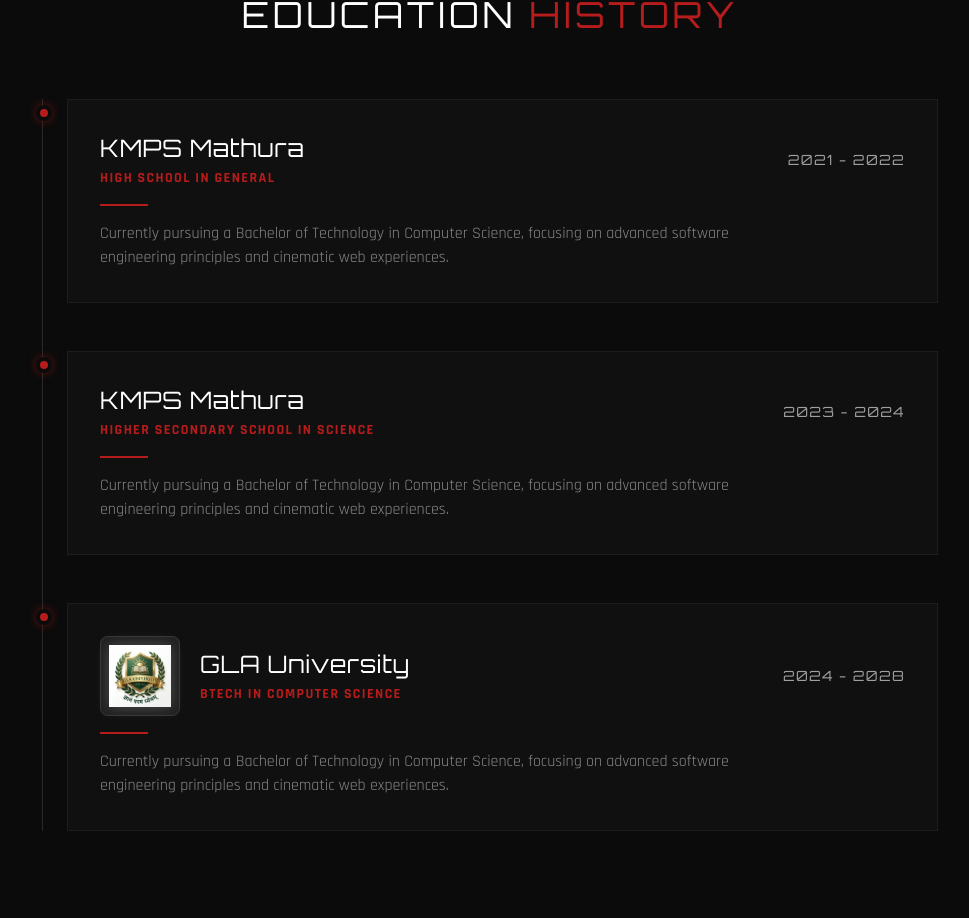
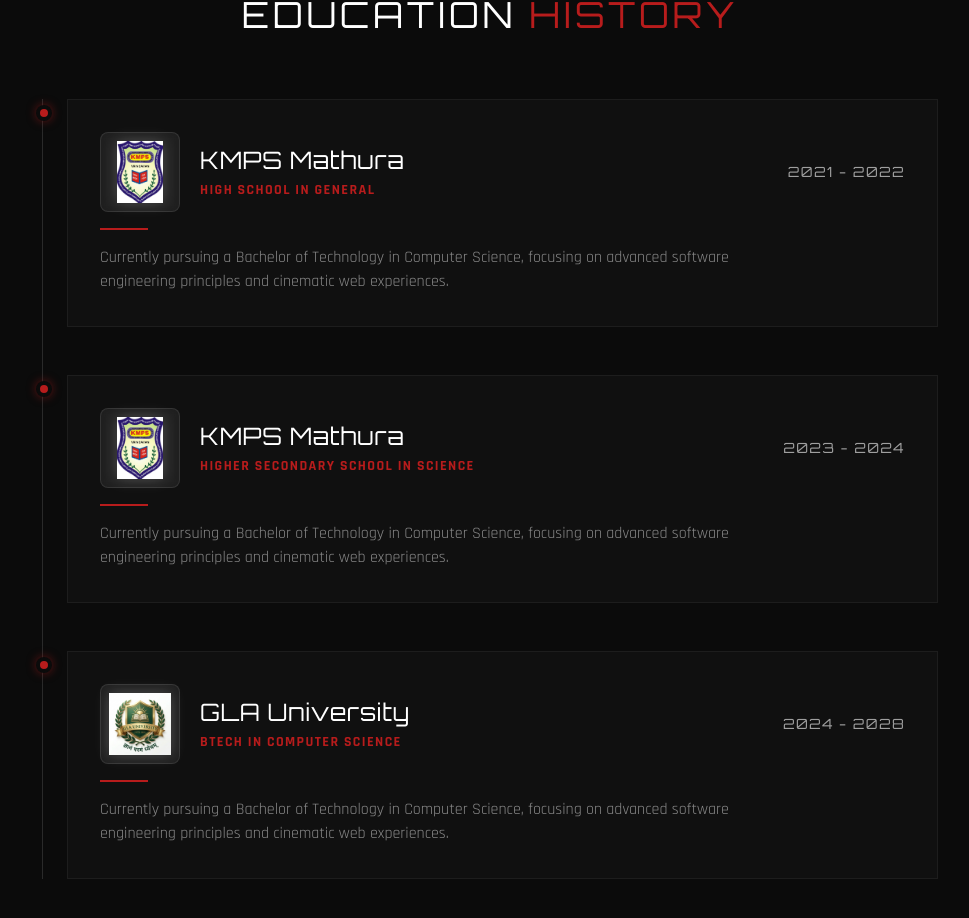
Before and after one commit to shreyashagrawal00/MyPortfolio, a Next.js app: page / in a window 1280 px wide. Shown: the part 4780-5698 px from the top of the page, without its empty margins (150-1119 px from the left). Built offline with nearby package versions, Linux system fonts and the light colour scheme.

Commit message:
feat: Add initial portfolio data structure including professional summary, education, skills, projects, and a new education logo.

```diff
--- a/data/transformerData.ts
+++ b/data/transformerData.ts
@@ -98,12 +98,14 @@
     degree: "High School",
     period: "2021 - 2022",
     major: "General",
+    logo: "/images/education/kmps.png",
   },
   {
     institution: "KMPS Mathura",
     degree: "Higher Secondary School",
     period: "2023 - 2024",
     major: "Science",
+    logo: "/images/education/kmps.png",
   },
   {
     institution: "GLA University",
```
Also changed, not shown: public/images/education/kmps.png (added).
